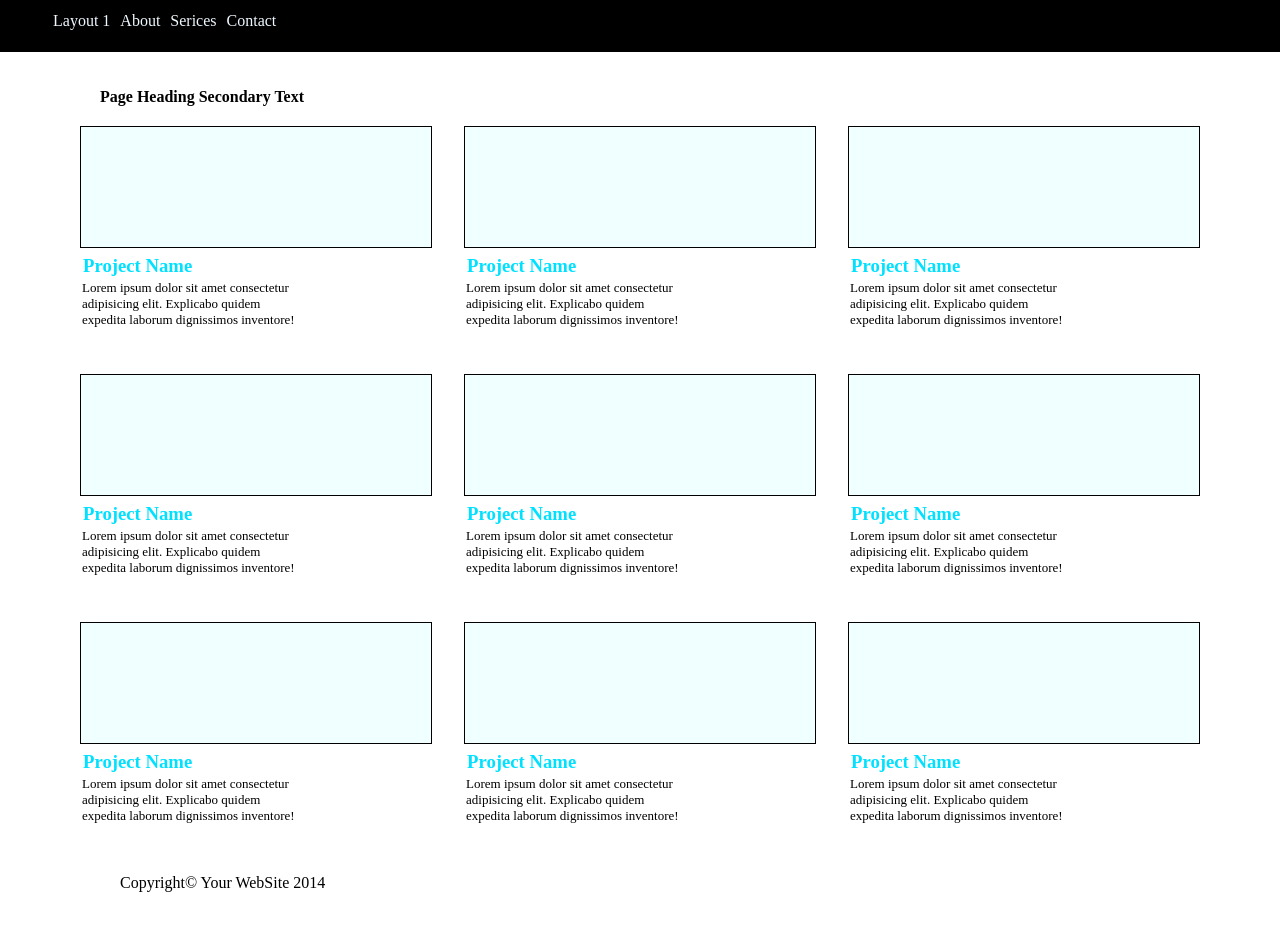
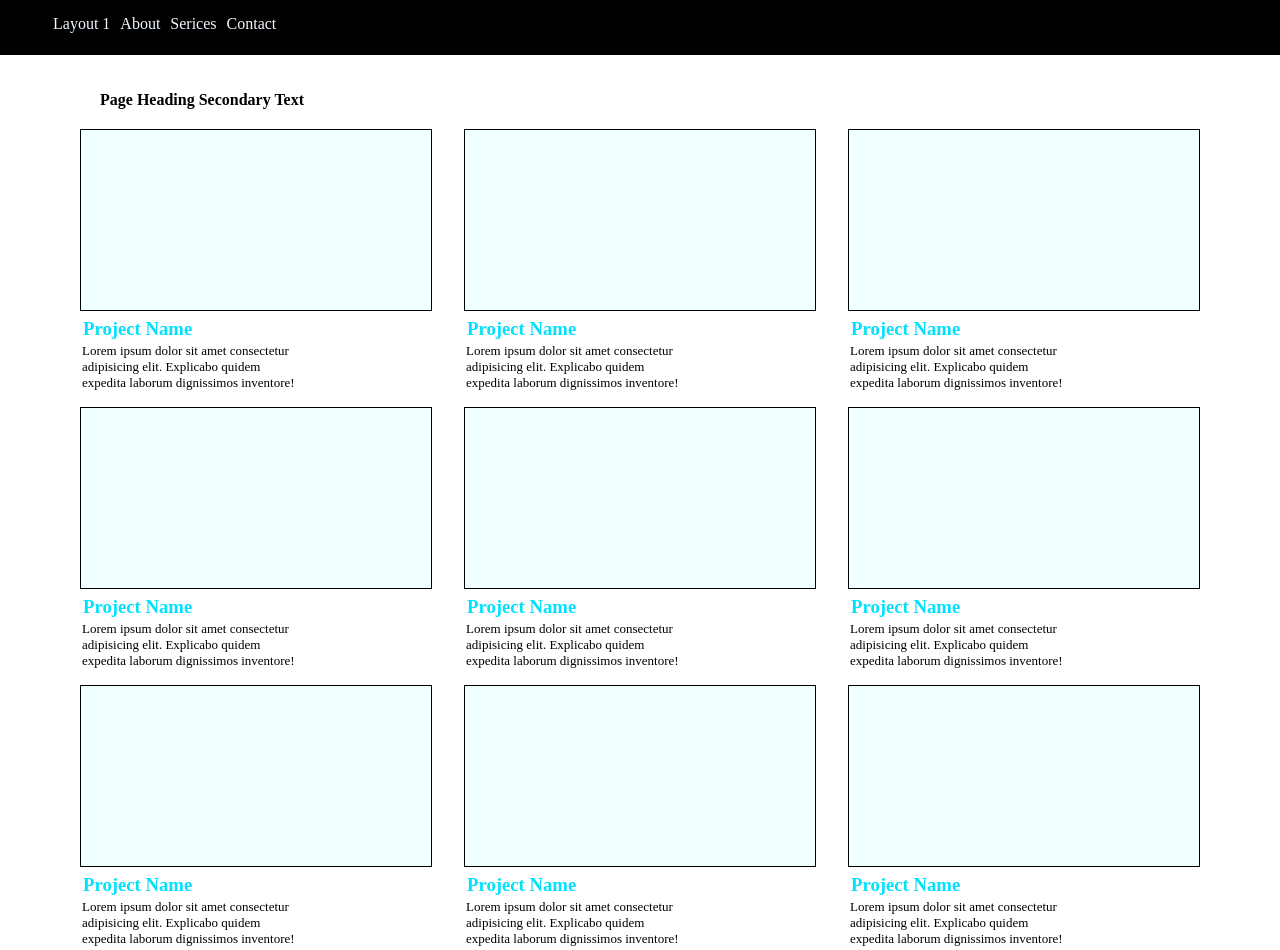
Before and after one commit to AmitPaswan18/layout-1, a plain HTML site: page index.html in a window 1280 px wide. Shown: the top 950 px of the page. Before the commit the page ends 912 px from the top, so only its background shows below. Drawn offline with Linux system fonts and the light colour scheme.

Commit message:
box size fixed

```diff
--- a/index.html
+++ b/index.html
@@ -15,12 +15,11 @@
         .box1{
             background-color: black;
             color: aliceblue;
-            padding-top: 12px;
+            padding-top: 15px;
             padding-left: 50px;
             height: 40px;
 
         }
-
 
     h3{
         color: rgb(0, 225, 255);
@@ -32,7 +31,7 @@
         /* card */
 
         .card{
-            height: 120px;
+            height: 180px;
             width: 350px;
             border: 1px solid black;
             background-color: azure;
```
